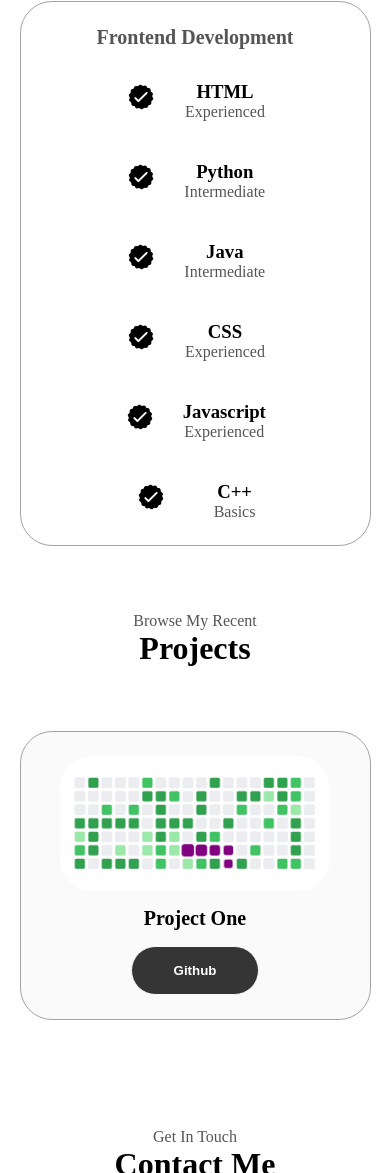
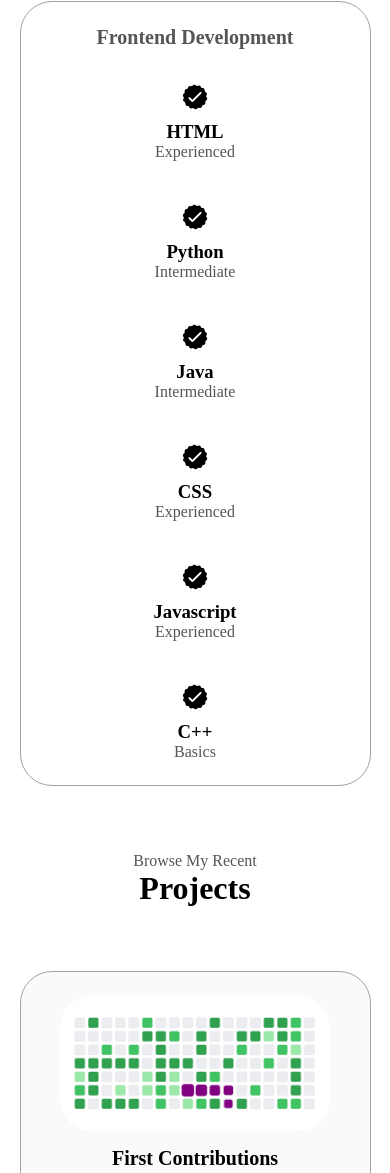
Before and after one commit to JaredSkates/jared-portfolio-project, a plain HTML site: page index.html in a window 390 px wide. Shown: the part 1925-3098 px from the top of the page. Drawn offline with Linux system fonts and the light colour scheme.

Commit message:
Fixed 'Experience' alignment

```diff
--- a/index.html
+++ b/index.html
@@ -154,7 +154,7 @@
                     <div class="article-container">
                         <img src="./Assets/37c6ee80-caef-11ea-8dd5-58fe488fddb8.png" alt="Project 1" class="project-img">
                     </div>
-                    <h2 class="experience-sub-title project-title">Project One</h2>
+                    <h2 class="experience-sub-title project-title">First Contributions</h2>
                     <div class="btn-container">
                     <button class="btn btn-color-1 project-btn" onclick="location.href='https://github.com/JaredSkates/first-contributions-jared'">Github</button>
                 </div>
--- a/mediaqueries.css
+++ b/mediaqueries.css
@@ -65,6 +65,18 @@
     .about-pic {
         margin-top: 0.5rem;
     }
+    .article-container {
+        display: flex;
+        justify-content: center; /* Keep articles centered */
+        flex-wrap: wrap;
+    }
+
+    article {
+        width: 100%; /* Adjust article width for smaller screens */
+        display: flex;
+        justify-content: center;
+        margin-bottom: 1rem;
+    }
 
 
 }
@@ -79,6 +91,8 @@
     }
     article {
         font-size: 1rem;
+        width: 90%; /* Adjust the width for small screens */
+        margin: 0 auto;
     }
     footer nav {
         height: fit-content;
--- a/style.css
+++ b/style.css
@@ -351,34 +351,34 @@ section {
     font-weight: 600;
     font-size: 1.75rem;
     margin-bottom: 2rem;
-    justify-content: center;
-    display: flex;
+    text-align: center; /* Center the sub-title */
 }
 
 .experience-details-container {
     display: flex;
-    justify-content: center;
-    flex-direction: column;
+    justify-content: center; /* Center the content */
+    align-items: center;     /* Vertically center the items */
+    flex-direction: column;  /* Stack the child elements */
 }
 
 .article-container {
     display: flex;
-    text-align: center;
-    flex-wrap: wrap;
-    flex-direction: row;
-    gap: 2.5rem;
-    justify-content: center;
+    flex-wrap: wrap;         /* Ensure items wrap when there's not enough space */
+    justify-content: center; /* Center the articles inside the container */
+    gap: 2.5rem;             /* Add space between articles */
 }
 
 article {
     display: flex;
-    width: 10rem;
-    justify-content: space-around;
-    gap: 0.5rem;
+    flex-direction: column;  /* Stack the icon and text vertically */
+    align-items: center;     /* Center the content inside each article */
+    justify-content: center; /* Center vertically */
+    gap: 0.5rem;             /* Space between icon and text */
+    width: auto;             /* Remove fixed width */
 }
 
 article .icon {
-    cursor: default;
+    cursor: default;         /* Keep default cursor for icons */
 }
 
 /* Projects Section */
```
